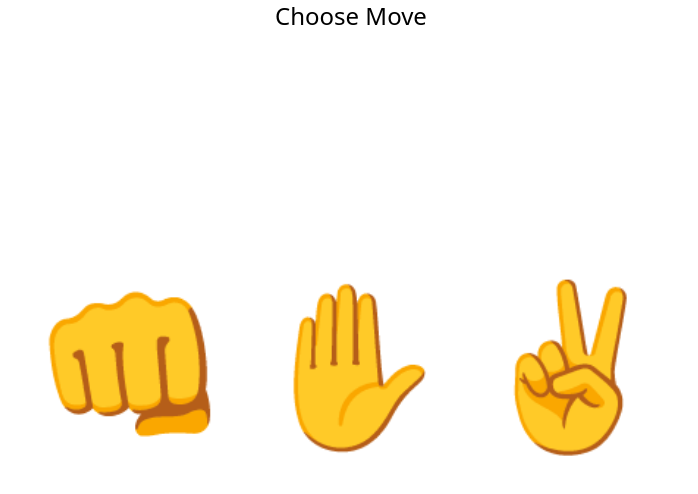
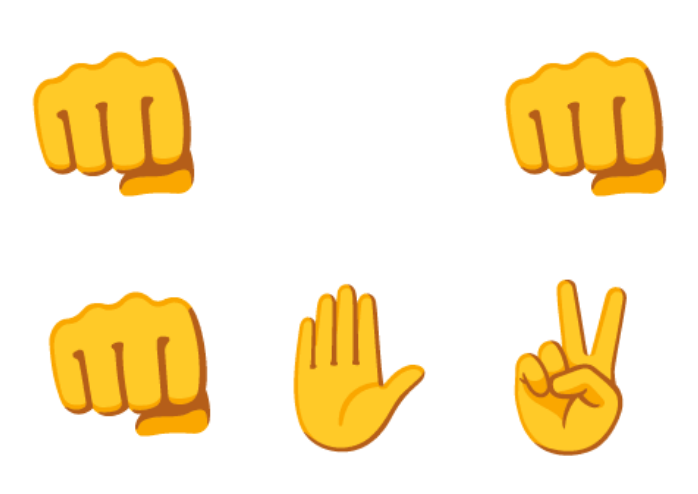
Before and after one commit to tsotne01/Rock-Paper-Scissors, a React (Vite) app: page / in a window 1280 px wide. Shown: the top 494 px of the page, without its empty margins (289-987 px from the left). Built offline with nearby package versions, Linux system fonts and the light colour scheme.

Commit message:
feat: add computer moves.

```diff
--- a/src/App.jsx
+++ b/src/App.jsx
@@ -2,17 +2,21 @@ import React, { useEffect, useState } from 'react'
 import MainLayout from './layout/MainLayout'
 
 const App = () => {
-  const [playerMove, setPlayerMove] = useState(null);
-  const [computerMove, setComputerMove] = useState(null);
+
   const moves = {
     "rock": "👊",
     "paper": "✋",
     "scissor": "✌️"
   }
+  const [playerMove, setPlayerMove] = useState(moves.rock);
+  const [computerMove, setComputerMove] = useState(moves.rock);
   const buttonClasses = 'text-[10rem] hover:bg-green-400 hover:cursor-pointer rounded button';
   const handleButtonClick = (e) => {
-    setPlayerMove(() => e.target.textContent);
-    setComputerMove(null);
+    setPlayerMove(() => moves[e.target.id]);
+    setComputerMove(() => {
+
+      return moves[Object.entries(moves)[Math.floor(Math.random() * 3)][0]];
+    });
   }
   useEffect(() => {
     const buttons = document.querySelectorAll(".button");
@@ -28,14 +32,14 @@ const App = () => {
 
   return (
     <MainLayout>
-      <div className="game w-full h-[15rem] flex justify-center">
-        <div className="computer">{computerMove}</div>
-        <div className={`player ${playerMove ? "text-[10rem]" : "text-2xl"} hover:bg-slate-400 hover:cursor-pointer rounded button`}>{playerMove !== null ? playerMove : "Choose Move"}</div>
+      <div className="game w-2xl m-auto h-[15rem] flex justify-between">
+        <div className="computer text-[10rem] hover:bg-slate-400 hover:cursor-pointer rounded">{computerMove}</div>
+        <div className={`player ${playerMove ? "text-[10rem]" : "text-2xl"} hover:bg-slate-400 hover:cursor-pointer rounded`}>{playerMove}</div>
       </div>
       <div className='flex justify-center gap-5'>
-        <span className={buttonClasses}>{moves.rock}</span>
-        <span className={buttonClasses}>{moves.paper}</span>
-        <span className={buttonClasses}>{moves.scissor}</span>
+        <span id='rock' className={buttonClasses}>{moves.rock}</span>
+        <span id='paper' className={buttonClasses}>{moves.paper}</span>
+        <span id='scissor' className={buttonClasses}>{moves.scissor}</span>
       </div>
     </MainLayout>
 
```
